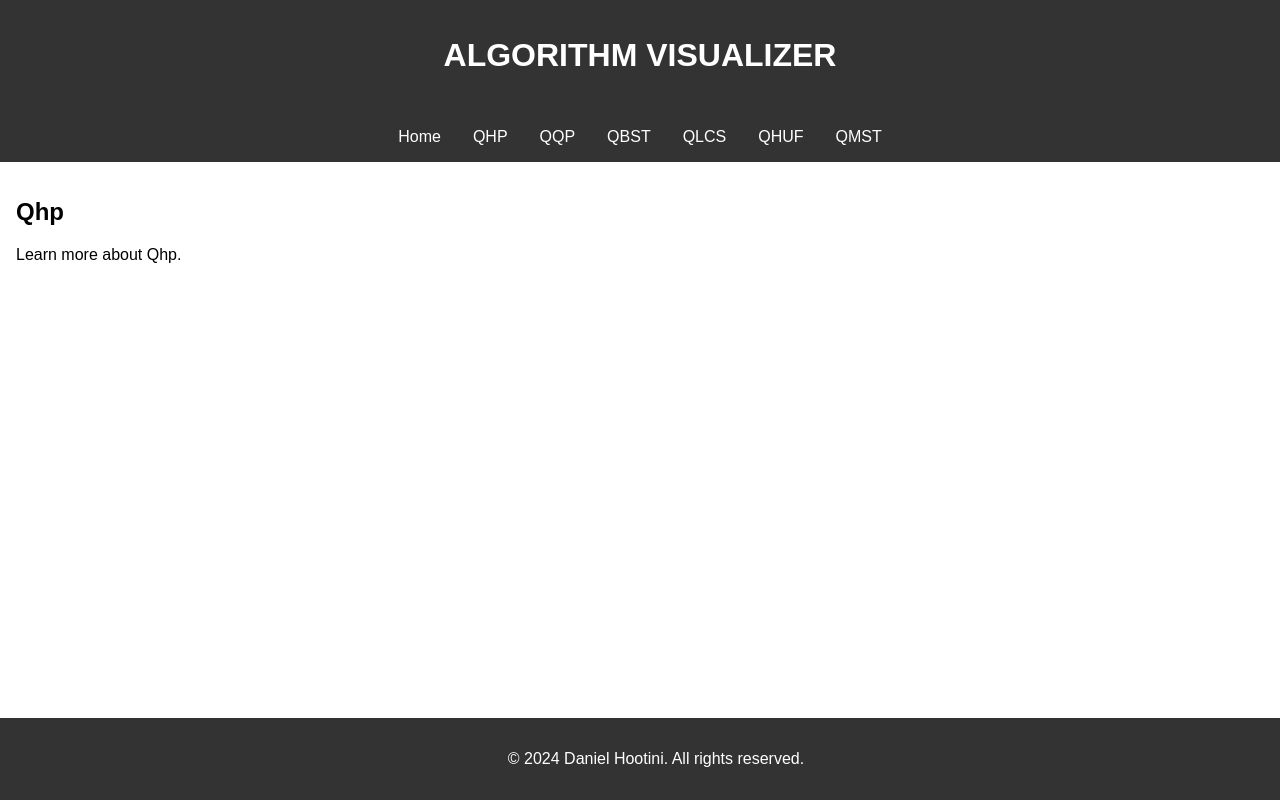
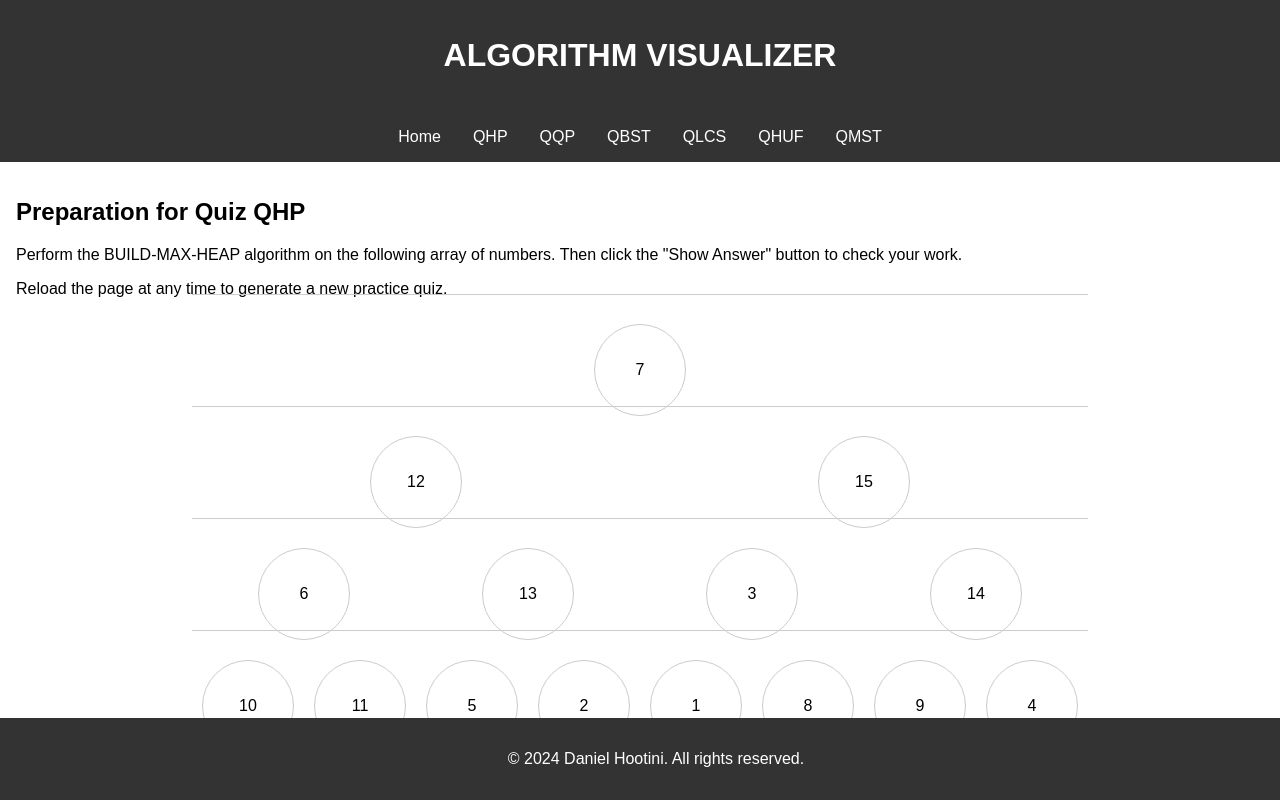
Before and after one commit to DanielH987/algorithm-visualizer, a React (Create React App) app: page /qhp in a window 1280 px wide. Built offline with nearby package versions, Linux system fonts and the light colour scheme.

Commit message:
feat: Add Tree component to Qhp page

```diff
--- a/src/pages/Qhp.js
+++ b/src/pages/Qhp.js
@@ -1,12 +1,12 @@
 import React from 'react';
+import Tree from '../components/Tree';
 
 const Qhp = () => {
   return (
     <div>
-      <h2>Qhp</h2>
-      <p>Learn more about Qhp.</p>
+      <Tree />
     </div>
-  );
+  )
 };
 
 export default Qhp;
```
